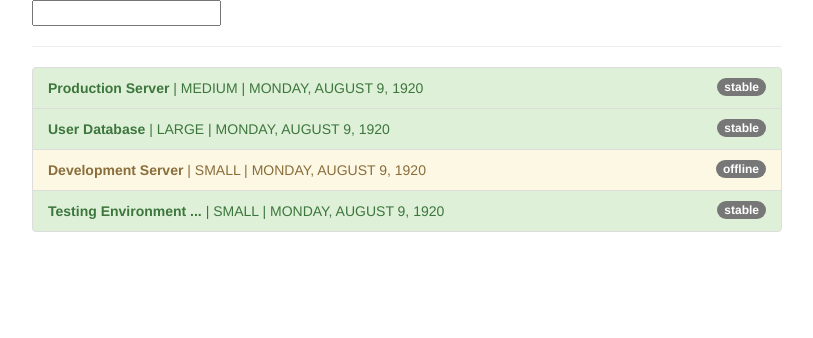
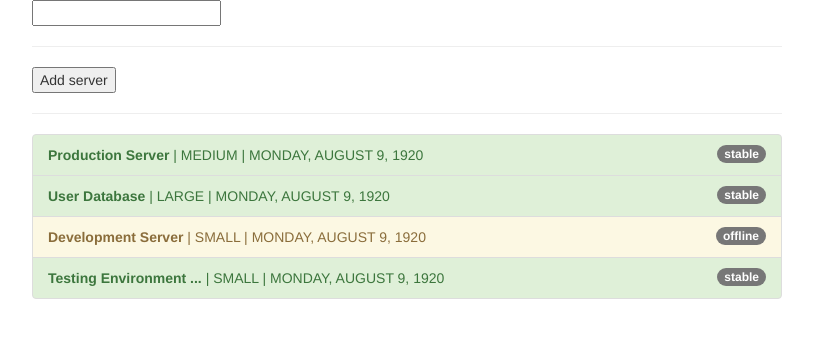
Before and after one commit to aamirsaleem67/Angular-Pipes, an Angular app: page / in a window 1280 px wide. Shown: the top 338 px of the page, without its empty margins (233-1046 px from the left). Built offline with nearby package versions, Linux system fonts and the light colour scheme.

Commit message:
impure pipe

```diff
--- a/src/app/app.component.html
+++ b/src/app/app.component.html
@@ -2,6 +2,8 @@
   <div class="row">
     <div class="col-xs-12 col-sm-10 col-md-8 col-sm-offset-1 col-md-offset-2">
         <input type="text" [(ngModel)]="filteredStatus">
+        <hr>
+        <button (click)="onAddServer()"> Add server </button>
         <hr>
       <ul class="list-group">
         <li
--- a/src/app/app.component.ts
+++ b/src/app/app.component.ts
@@ -47,4 +47,13 @@ export class AppComponent {
       'list-group-item-danger': server.status === 'critical'
     };
   }
+
+  onAddServer(){
+    this.servers.push({
+      instanceType: 'small',
+      name: 'New Server',
+      status: 'offline',
+      started: new Date(15, 1, 2017)
+    });
+  }
 }
```
